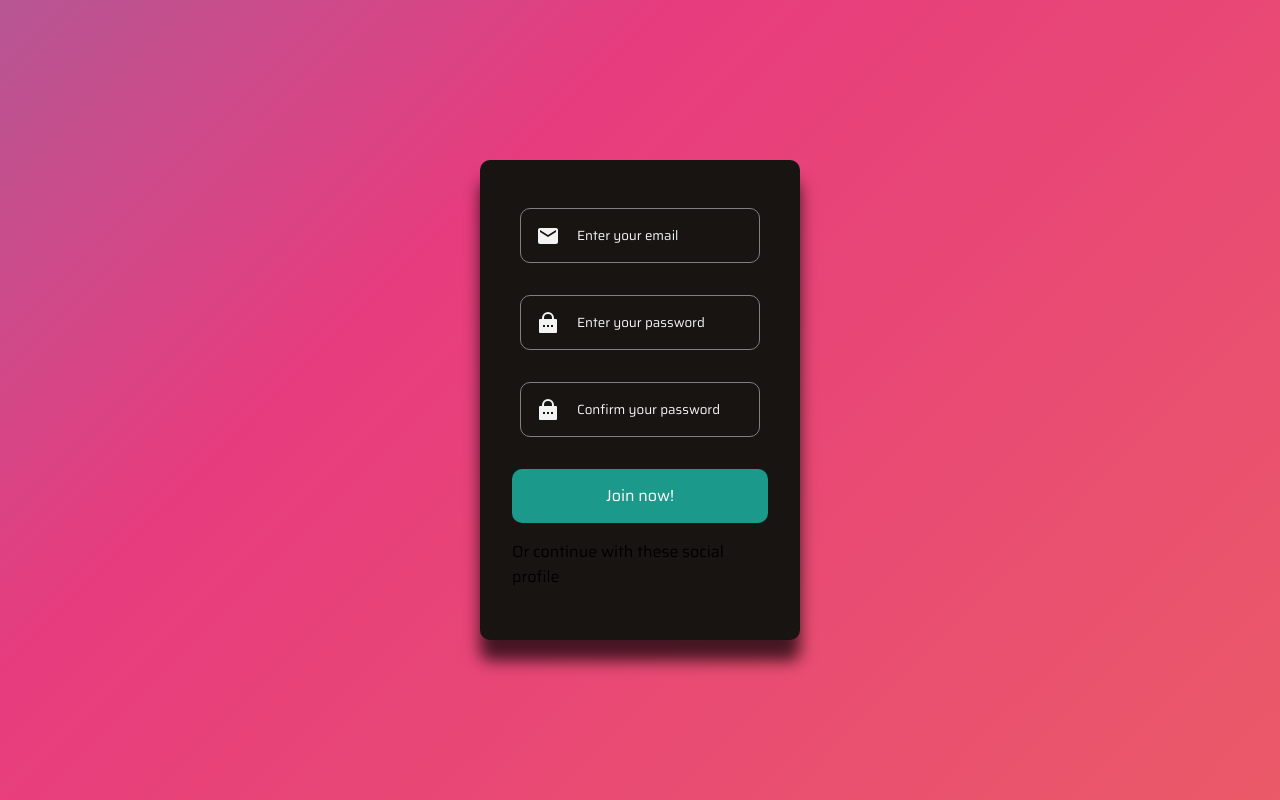
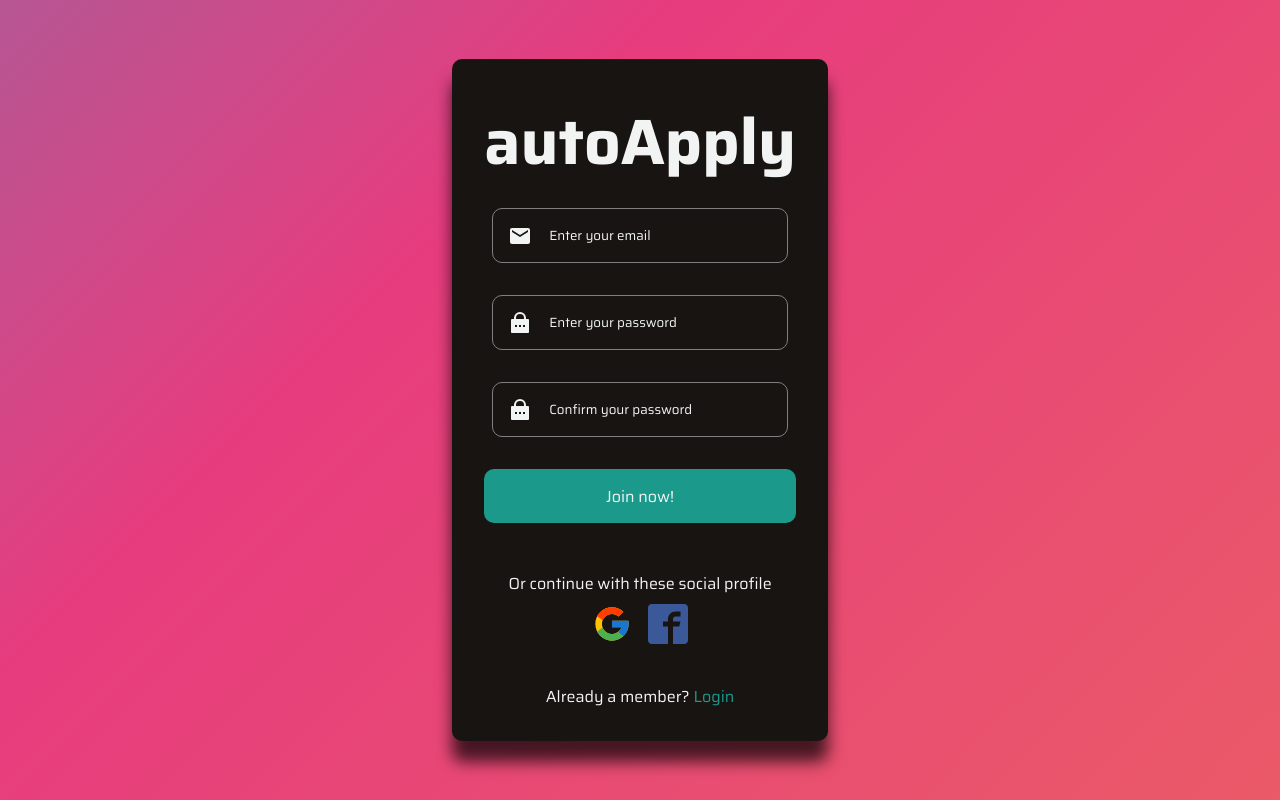
Before and after one commit to Clanhouse/project-autoapplynet, a React (Create React App) app in the folder frontend/: page /auth in a window 1280 px wide. Built offline with nearby package versions, Linux system fonts and the light colour scheme.

Commit message:
add header

```diff
--- a/frontend/src/components/Auth/Auth.tsx
+++ b/frontend/src/components/Auth/Auth.tsx
@@ -4,6 +4,8 @@ import { validate } from "./validation";
 import styled from "styled-components";
 import { MdEmail } from "react-icons/md";
 import { RiLockPasswordFill } from "react-icons/ri";
+import { FcGoogle } from "react-icons/fc";
+import { ImFacebook2 } from "react-icons/im";
 
 const Auth = () => {
   const isSignUp = true;
@@ -21,9 +23,10 @@ const Auth = () => {
   });
   return (
     <Wrapper>
+      <div className="main">
+        <h1>autoApply</h1>
         <form onSubmit={formik.handleSubmit}>
           {/* <label htmlFor="email">Email</label> */}
-
           <Search>
             <MdEmail
               style={{ marginLeft: "1rem", position: "absolute" }}
@@ -91,11 +94,18 @@ const Auth = () => {
           <button type="submit" className="btn btn-form">
             Join now!
           </button>
-
-        <div>
-          <p>Or continue with these social profile</p>
+        </form>
+        <p style={{ textAlign: "center", color: "#f2f4f3", marginTop: "2rem" }}>
+          Or continue with these social profile
+        </p>
+        <Socials>
+          <FcGoogle className="social-icon" />
+          <ImFacebook2 className="social-icon" style={{ fill: "#3b5998" }} />
+        </Socials>
+        <p style={{ textAlign: "center", color: "#f2f4f3", marginTop: "2rem" }}>
+          Already a member? <button className="btn-switch">Login</button>
+        </p>
       </div>
-      </form>
     </Wrapper>
   );
 };
@@ -121,15 +131,44 @@ const Wrapper = styled.div`
     }
   }
 
+  .main {
+    display: flex;
+    flex-direction: column;
+    background: #171412;
+    min-width: 25vw;
+    min-height: 65vh;
+    padding: 2rem 2rem;
+    border-radius: 10px;
+    box-shadow: 0rem 1.3rem 1rem rgba(0, 0, 0, 0.7);
+
+    h1 {
+      color: #f2f4f3;
+      text-align: center;
+      font-size: 4rem;
+      transition: all 0.2s;
+
+      &:hover {
+        background: linear-gradient(-45deg, #ee7752, #e73c7e, #23a6d5, #23d5ab);
+        -webkit-background-clip: text;
+        background-clip: text;
+        -webkit-text-fill-color: transparent;
+      }
+    }
+
+    .btn-switch {
+      border: none;
+      background: transparent;
+      font-family: "Saira", sans-serif;
+      color: #1b998b;
+      font-size: 1rem;
+      cursor: pointer;
+    }
+  }
+
   form {
     display: flex;
     flex-direction: column;
     background: #171412;
-    width: 25%;
-    height: 60%;
-    padding: 2rem 2rem;
-    border-radius: 10px;
-    box-shadow: 0rem 1.3rem 1rem rgba(0, 0, 0, 0.7);
 
     .btn-form {
       border: none;
@@ -137,7 +176,7 @@ const Wrapper = styled.div`
       margin-top: 1rem;
       margin-bottom: 1rem;
       background: #1b998b;
-      color: white;
+      color: #f2f4f3;
       border-radius: 10px;
       font-size: 1rem;
       font-family: "Saira", sans-serif;
@@ -175,13 +214,16 @@ const SearchBar = styled.input`
   border: 1px solid grey;
   transition: all 0.2s;
   font-family: "Saira", sans-serif;
+  transition: all 0.2s ease-in-out;
 
   &::placeholder {
     color: #f2f4f3;
   }
 
   &:focus {
-    background: grey;
+    outline: none;
+    border-bottom: 3px solid #1b998b;
+    border-left: 3px solid #1b998b;
   }
 
   &:focus::placeholder {
@@ -194,6 +236,22 @@ const Error = styled.p`
   font-size: 1rem;
   text-align: left;
   padding: 0rem 1rem;
+  display: inline;
+  transition: all 0.5s;
+`;
+
+const Socials = styled.div`
+  display: flex;
+  justify-content: center;
+  align-items: center;
+  margin: 0.5rem 0rem;
+
+  .social-icon {
+    height: 2.5rem;
+    width: 2.5rem;
+    margin: 0 0.5rem;
+    cursor: pointer;
+  }
 `;
 
 export default Auth;
```
Lines whose indentation alone changed are shown as unchanged.
